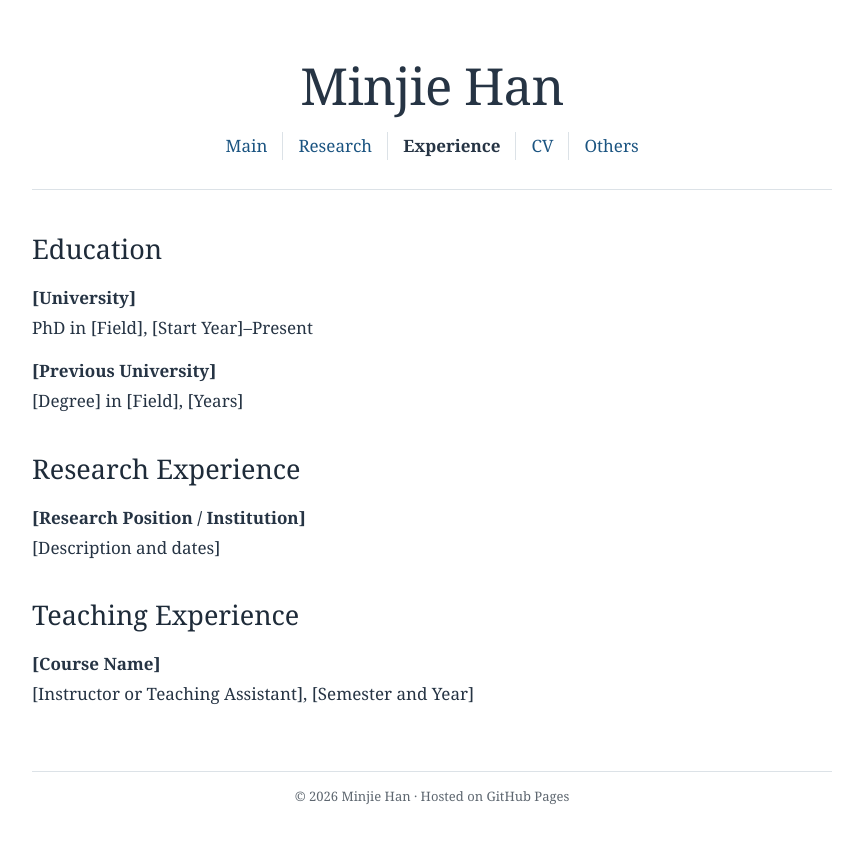
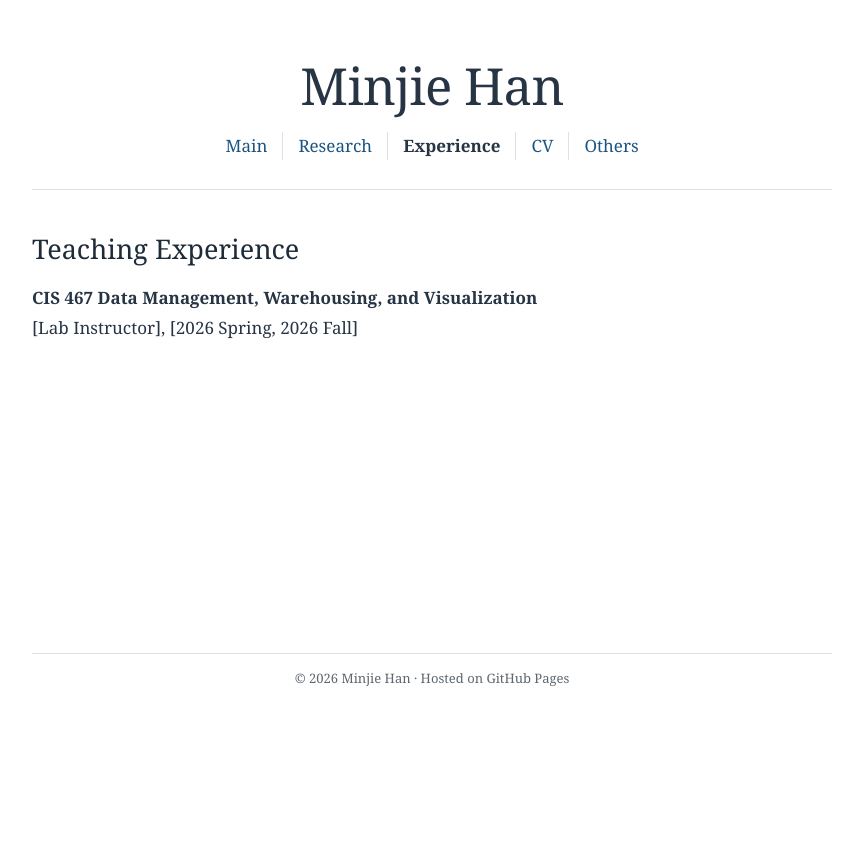
Before and after one commit to minjiehan14/minjiehan14.github.io, a Jekyll site: the page experience.html, which Jekyll copies as it is, in a window 1280 px wide. Shown: the top 844 px of the page, without its empty margins (208-1071 px from the left). Built offline with Jekyll 4.4.1, drawn with Linux system fonts in a browser that asks for light colours.

Commit message:
Update experience.html

```diff
--- a/experience.html
+++ b/experience.html
@@ -20,18 +20,10 @@
     </header>
     <div class="top-rule"></div>
     <main>
-      <h2>Education</h2>
-      <ul class="section-list">
-        <li><strong>[University]</strong>PhD in [Field], [Start Year]–Present</li>
-        <li><strong>[Previous University]</strong>[Degree] in [Field], [Years]</li>
-      </ul>
-      <h2>Research Experience</h2>
-      <ul class="section-list">
-        <li><strong>[Research Position / Institution]</strong>[Description and dates]</li>
-      </ul>
       <h2>Teaching Experience</h2>
       <ul class="section-list">
-        <li><strong>[Course Name]</strong>[Instructor or Teaching Assistant], [Semester and Year]</li>
+        <li><strong>CIS 467 Data Management, Warehousing, and Visualization</strong>
+          [Lab Instructor], [2026 Spring, 2026 Fall]</li>
       </ul>
       <!-- Delete sections that you do not need, or duplicate list items to add entries. -->
     </main>
```
